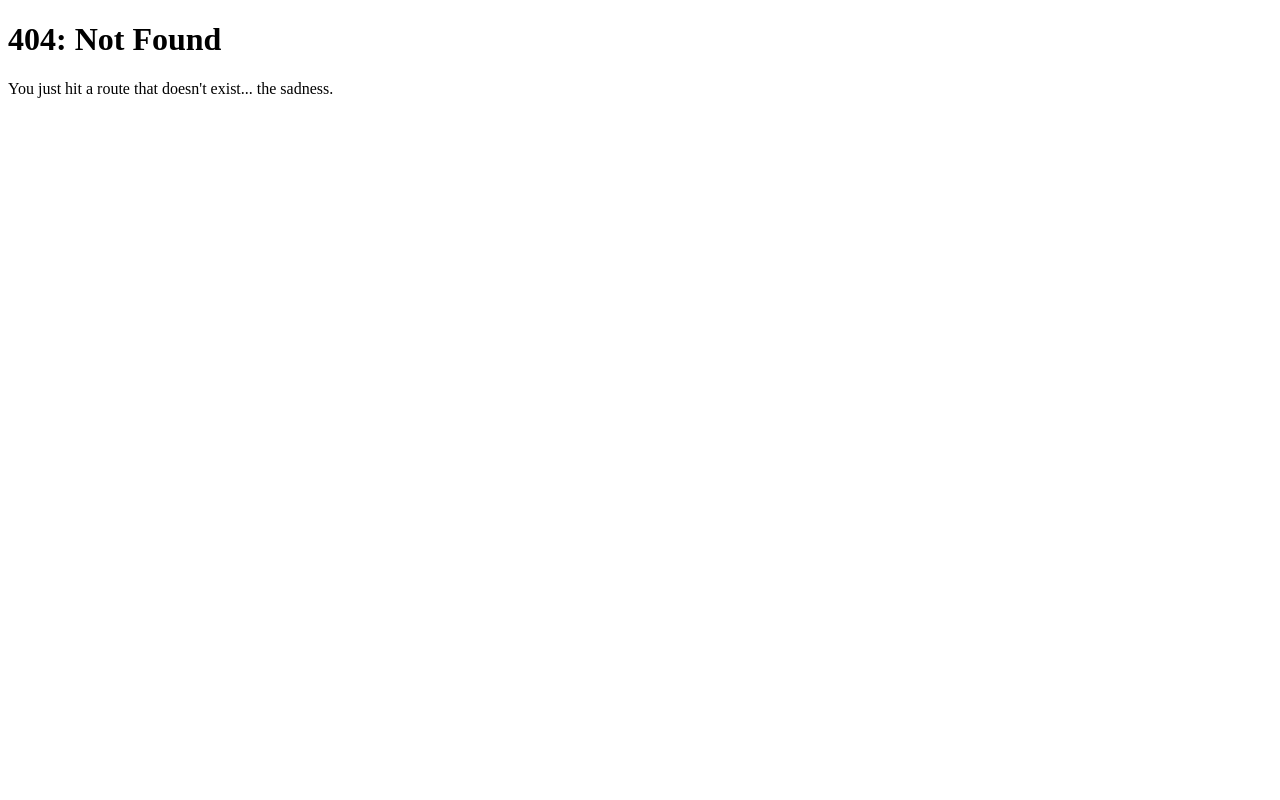
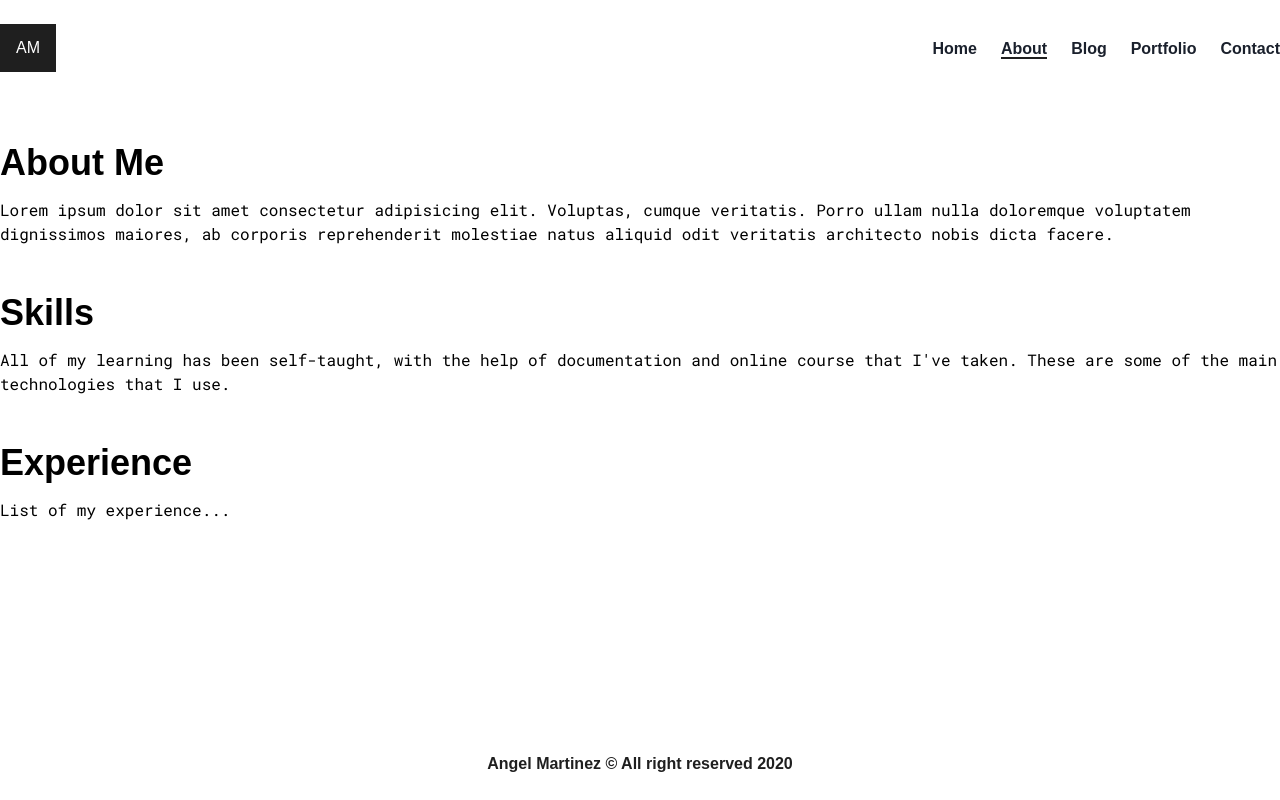
Before and after one commit to angelmtztrc/portfolio, a Gatsby site: page /about in a window 1280 px wide. Before the commit this address had no page. Built offline with nearby package versions, Linux system fonts and the light colour scheme; Gatsby itself is replaced by a stand-in of ours; a web font is replaced by a local one.

Commit message:
✨ feature(About): Adding about page

```diff
--- a/src/containers/Layout.js
+++ b/src/containers/Layout.js
@@ -9,9 +9,7 @@ const Layout = props => {
   return (
     <div className="min-h-screen flex flex-col">
       <Navbar />
-      <main className="container mx-auto my-auto px-6 lg:px-0">
-        {props.children}
-      </main>
+      {props.children}
       <Footer />
     </div>
   );
--- /dev/null
+++ b/src/pages/about.js
@@ -0,0 +1,36 @@
+import React from 'react';
+
+// Components
+import Layout from '../containers/Layout';
+
+const AboutPage = () => {
+  return (
+    <Layout>
+      <main className="container mx-auto mb-auto py-6 lg:py-10 px-8 lg:px-0">
+        <section className="mb-10">
+          <h1 className="text-4xl font-semibold">About Me</h1>
+          <p className="mt-2">
+            Lorem ipsum dolor sit amet consectetur adipisicing elit. Voluptas,
+            cumque veritatis. Porro ullam nulla doloremque voluptatem
+            dignissimos maiores, ab corporis reprehenderit molestiae natus
+            aliquid odit veritatis architecto nobis dicta facere.
+          </p>
+        </section>
+        <section className="mb-10">
+          <h2 className="text-4xl font-semibold">Skills</h2>
+          <p className="mt-2">
+            All of my learning has been self-taught, with the help of
+            documentation and online course that I've taken. These are some of
+            the main technologies that I use.
+          </p>
+        </section>
+        <section className="mb-10">
+          <h2 className="text-4xl font-semibold">Experience</h2>
+          <p className="mt-2">List of my experience...</p>
+        </section>
+      </main>
+    </Layout>
+  );
+};
+
+export default AboutPage;
--- a/src/pages/index.js
+++ b/src/pages/index.js
@@ -6,6 +6,7 @@ import Layout from '../containers/Layout';
 
 const IndexPage = () => (
   <Layout>
+    <main className="container mx-auto my-auto px-8 lg:px-0">
       <div className="py-6 flex justify-center items-center">
         <div className="grid grid-cols-2 gap-12 lg:gap-10">
           <div className="col-span-2 lg:col-span-1 flex flex-col justify-center text-dark">
@@ -24,6 +25,7 @@ const IndexPage = () => (
           </div>
         </div>
       </div>
+    </main>
   </Layout>
 );
 
```
Lines whose indentation alone changed are shown as unchanged.
